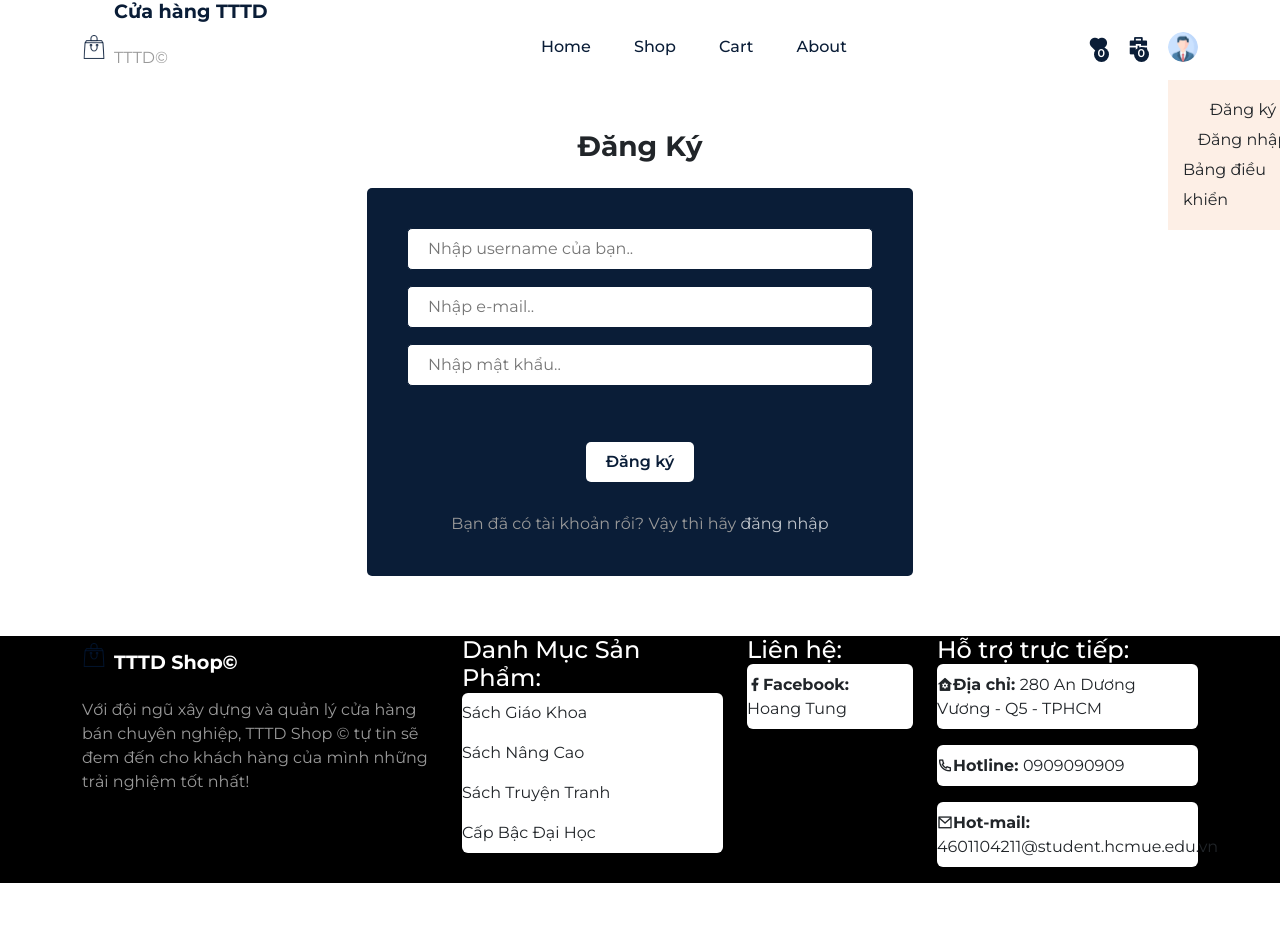
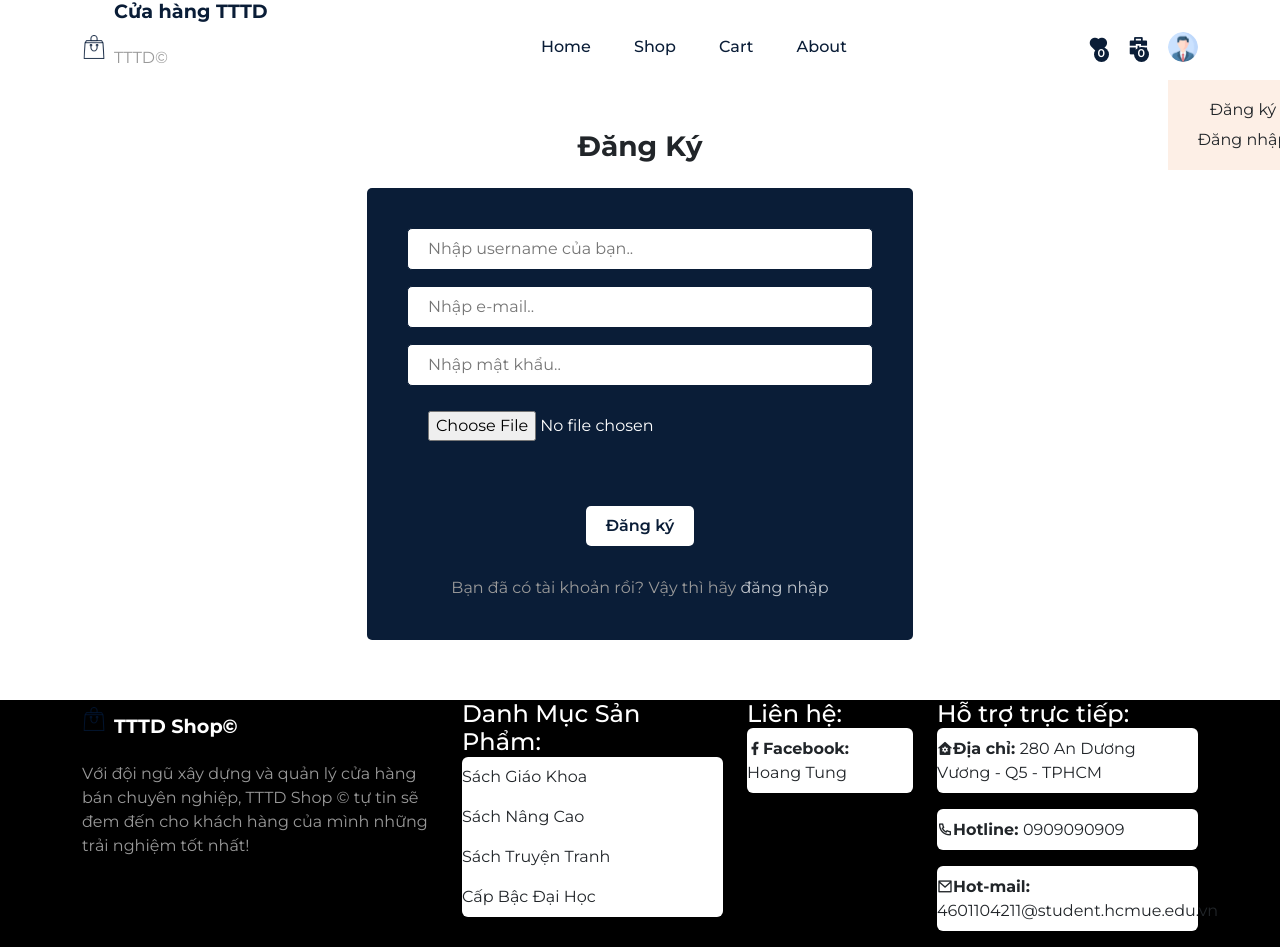
Before and after one commit to TrHgTung/TTTD_CNW, a React (Create React App) app: page /signup in a window 1280 px wide. Shown: the top 947 px of the page. Before the commit the page ends 883 px from the top, so only its background shows below. Built offline with nearby package versions, Linux system fonts and the light colour scheme; no server answers.

Commit message:
customed UI - remember to fix about page
UI

```diff
--- a/src/admin/AddProducts.jsx
+++ b/src/admin/AddProducts.jsx
@@ -72,7 +72,7 @@ const AddProducts = () => {
                             <div>
                                 <FormGroup className='form__group'>
                                     <span>Ảnh minh họa</span>
-                                    <input type="file" onChange={e => setEnterProductImg(e.target.files[0])} required />
+                                    <input type="file" onChange={e => setEnterProductImg(e.target.files[0])} />
                                 </FormGroup>
                             </div>
 
--- a/src/components/Header/Header.jsx
+++ b/src/components/Header/Header.jsx
@@ -121,7 +121,7 @@ const Header = () => {
                                             (<div className='d-flex align-items-center justify-content-center flex-column'>
                                                 <Link to='/signup'>Đăng ký</Link>
                                                 <Link to='/login'>Đăng nhập</Link>
-                                                <Link to='/dashboard'>Bảng điều khiển</Link>
+                                                {/* <Link to='/dashboard'>Bảng điều khiển</Link> */}
                                             </div>)
                                     }
                                 </div>
--- a/src/pages/Login.jsx
+++ b/src/pages/Login.jsx
@@ -6,7 +6,7 @@ import { Link, useNavigate } from 'react-router-dom'
 import { signInWithEmailAndPassword } from 'firebase/auth'
 import { auth } from '../firebase.config'
 import { toast } from 'react-toastify'
-import { async } from '@firebase/util'
+// import { async } from '@firebase/util'
 
 const Login = () => {
     const navigate = useNavigate()
@@ -22,10 +22,10 @@ const Login = () => {
             const userCredential = await signInWithEmailAndPassword(auth, email, password)
             const user = userCredential.user
 
-            console.log(user)
+            // console.log(user)
             setLoading(false)
             toast.success('Đăng nhập thành công!')
-            navigate('/checkout')
+            navigate('/home')
         } catch (error) {
             setLoading(false)
             toast.error(error.message)
@@ -33,12 +33,12 @@ const Login = () => {
     }
 
     return (
-        <Helmet title='Login'>
+        <Helmet title=' - Đăng nhập'>
             <section>
                 <Container>
                     <Row>
                         {
-                            loading ? <Col lg='12' className='text-center'><h5 className='fw-bold'>Loading</h5></Col> :
+                            loading ? <Col lg='12' className='text-center'><h5 className='fw-bold'>Đang tải nội dung..</h5></Col> :
                                 <Col lg='6' className='m-auto text-center'>
                                     <h3 className='fw-bold mb-4'>Đăng Nhập</h3>
                                     <Form className='auth__form' onSubmit={signIn}>
--- a/src/pages/ProductDetails.jsx
+++ b/src/pages/ProductDetails.jsx
@@ -62,7 +62,7 @@ const ProductDetails = () => {
     }, [product]);
 
     return (
-        <Helmet title={productName}>
+        <Helmet title={- `${productName}`}>
             <CommonSection title={productName} />
 
             <section className='pt-0'>
--- a/src/pages/Shop.jsx
+++ b/src/pages/Shop.jsx
@@ -44,7 +44,7 @@ const Shop = () => {
     }
 
     return (
-        <Helmet title='Sản phẩm' >
+        <Helmet title=' - Sản phẩm' >
             <CommonSection title="Sản phẩm" />
 
             <section>
--- a/src/pages/Signup.jsx
+++ b/src/pages/Signup.jsx
@@ -39,15 +39,17 @@ const Signup = () => {
                 getDownloadURL(uploadTask.snapshot.ref).then(async (downloadURL) => {
                     // cap nhat thong tin user
                     await updateProfile(user, {
+                        uid: user.uid,
                         displayName: username,
-                        // photoURL: downloadURL,
+                        email,
+                        photoURL: downloadURL,
                     })
                     // luu thong tin user (luu vao gg firestore database)
                     await setDoc(doc(db, 'users', user.uid), {
                         uid: user.uid,
                         displayName: username,
                         email,
-                        // photoURL: downloadURL,
+                        photoURL: downloadURL,
                     })
 
                 })
@@ -64,13 +66,13 @@ const Signup = () => {
     }
 
     return (
-        <Helmet title='Signup'>
+        <Helmet title=' - Đăng ký'>
             <section>
                 <Container>
                     <Row>
                         {
-                            loading ? <Col lg='12' className='text-center'><h6 className='fw-bold'>Loading</h6></Col> :
-                                <Col lg='6' className='m-auto text-center'>
+                            loading ? (<Col lg='12' className='text-center'><h5 className='fw-bold'>Đang tải nội dung..</h5></Col>) :
+                                (<Col lg='6' className='m-auto text-center'>
                                     <h3 className='fw-bold mb-4'>Đăng Ký</h3>
                                     <Form className='auth__form' onSubmit={signup}>
                                         <FormGroup className='form__group'>
@@ -85,16 +87,16 @@ const Signup = () => {
                                             <input type="password" placeholder='Nhập mật khẩu..' value={password} onChange={e => setPassword(e.target.value)} />
                                         </FormGroup>
 
-                                        {/* <FormGroup className='form__group'>
+                                        <FormGroup className='form__group'>
                                             <input type="file" onChange={e => setFile(e.target.files[0])} />
-                                        </FormGroup> */}
+                                        </FormGroup>
 
                                         <button type='submit' className="buy__btn auth__btn">
                                             Đăng ký
                                         </button>
                                         <p>Bạn đã có tài khoản rồi? Vậy thì hãy <Link to='/login'>đăng nhập</Link></p>
                                     </Form>
-                                </Col>
+                                </Col>)
                         }
                     </Row>
                 </Container>
```
